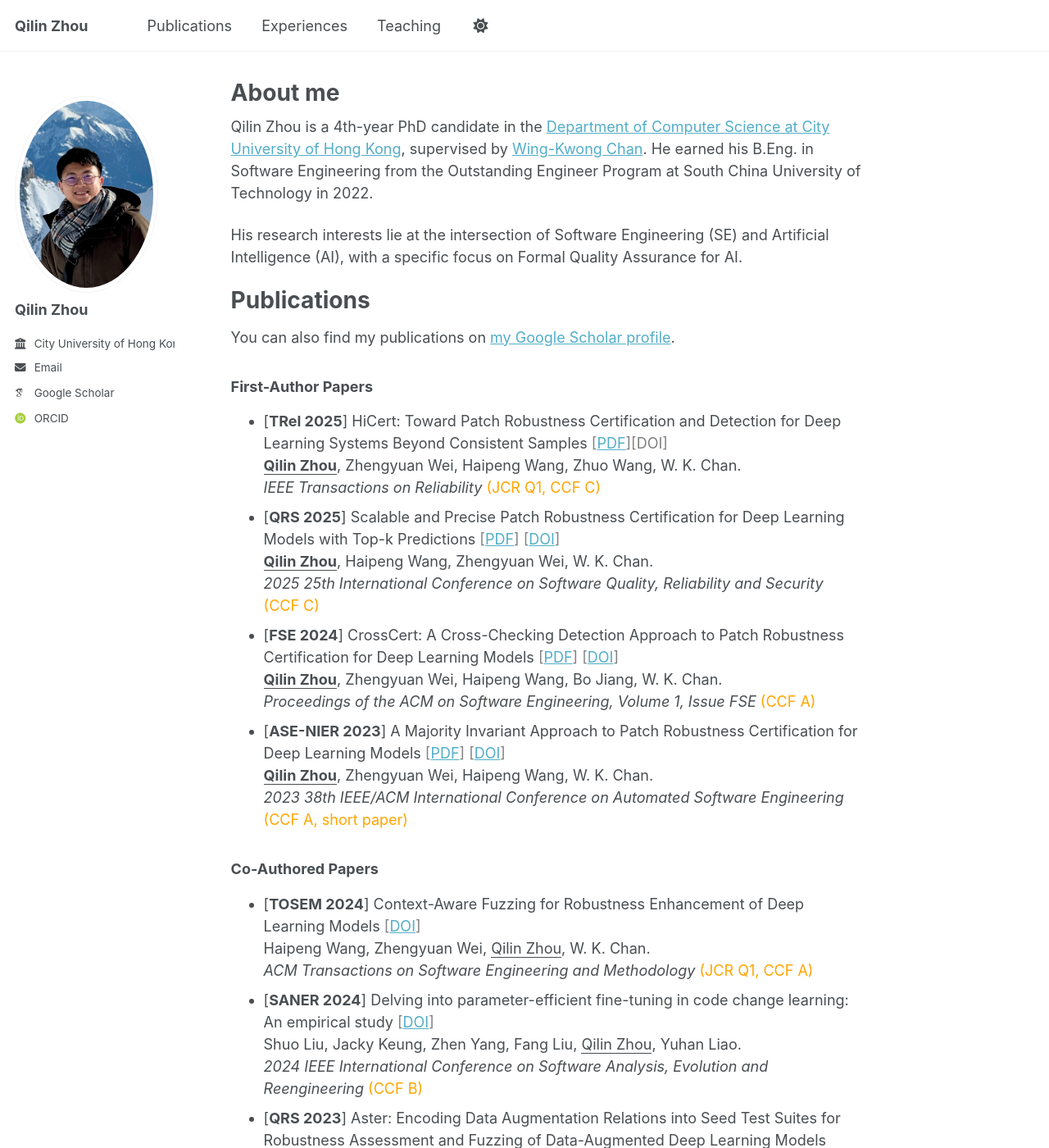
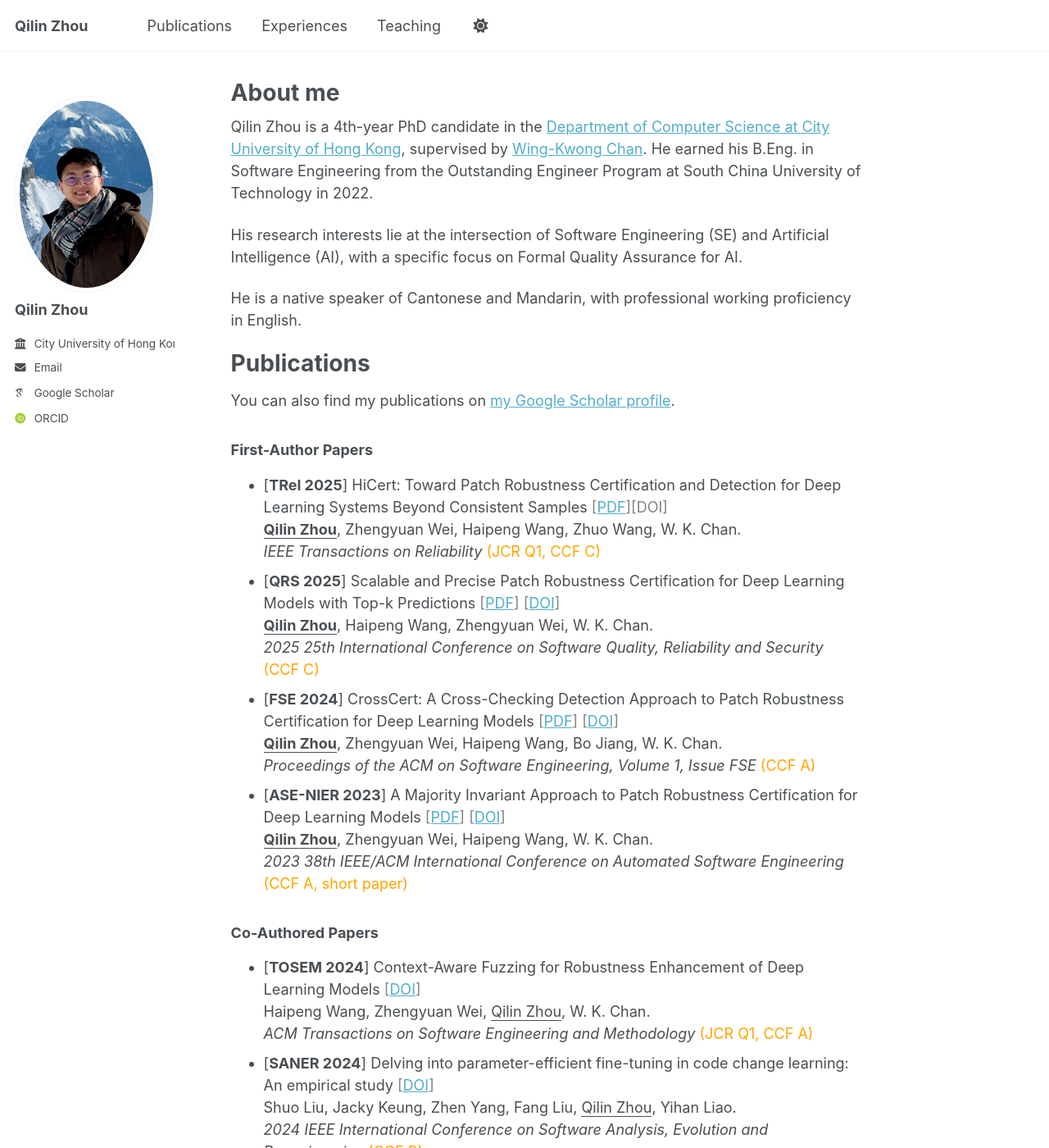
Before and after one commit to qilin-zhou/qilin-zhou.github.io, a Jekyll site: the page built from _pages/about.md, in a window 1280 px wide and 1400 px high. Shown: the whole window at 82% size. Built offline with Jekyll 4.4.1, drawn with Linux system fonts in a browser that asks for light colours; some web fonts are replaced; a script bundle is joined from its source files by our own code; library files that are not in the unit come from our copies.

Commit message:
Update about.md

```diff
--- a/_pages/about.md
+++ b/_pages/about.md
@@ -9,6 +9,8 @@ redirect_from:
 Qilin Zhou is a 4th-year PhD candidate in the [Department of Computer Science at City University of Hong Kong](https://www.cs.cityu.edu.hk/), supervised by [Wing-Kwong Chan](https://www.cs.cityu.edu.hk/~wkchan/). He earned his B.Eng. in Software Engineering from the Outstanding Engineer Program at South China University of Technology in 2022.
 
 His research interests lie at the intersection of Software Engineering (SE) and Artificial Intelligence (AI), with a specific focus on Formal Quality Assurance for AI.
+
+He is a native speaker of Cantonese and Mandarin, with professional working proficiency in English.
 
 Publications
 ======
@@ -33,7 +35,7 @@ _IEEE Transactions on Reliability_ <span style="color: Orange;"> (JCR Q1, CCF C)
   Haipeng Wang, Zhengyuan Wei, <ins>Qilin Zhou</ins>, W. K. Chan.
   _ACM Transactions on Software Engineering and Methodology_ <span style="color: Orange;"> (JCR Q1, CCF A)</span>
 - [**SANER 2024**] Delving into parameter-efficient fine-tuning in code change learning: An empirical study <span style="color: grey;">[[DOI](https://doi.org/10.1109/SANER60148.2024.00055)]</span>
-  Shuo Liu, Jacky Keung, Zhen Yang, Fang Liu, <ins>Qilin Zhou</ins>, Yuhan Liao.
+  Shuo Liu, Jacky Keung, Zhen Yang, Fang Liu, <ins>Qilin Zhou</ins>, Yihan Liao.
   _2024 IEEE International Conference on Software Analysis, Evolution and Reengineering_ <span style="color: Orange;"> (CCF B)</span>
 - [**QRS 2023**] Aster: Encoding Data Augmentation Relations into Seed Test Suites for Robustness Assessment and Fuzzing of Data-Augmented Deep Learning Models <span style="color: grey;">[[DOI](https://doi.org/10.1109/QRS60937.2023.00044)]</span>
   Haipeng Wang, Zhengyuan Wei, <ins>Qilin Zhou</ins>, Bo Jiang, W. K. Chan.
```
